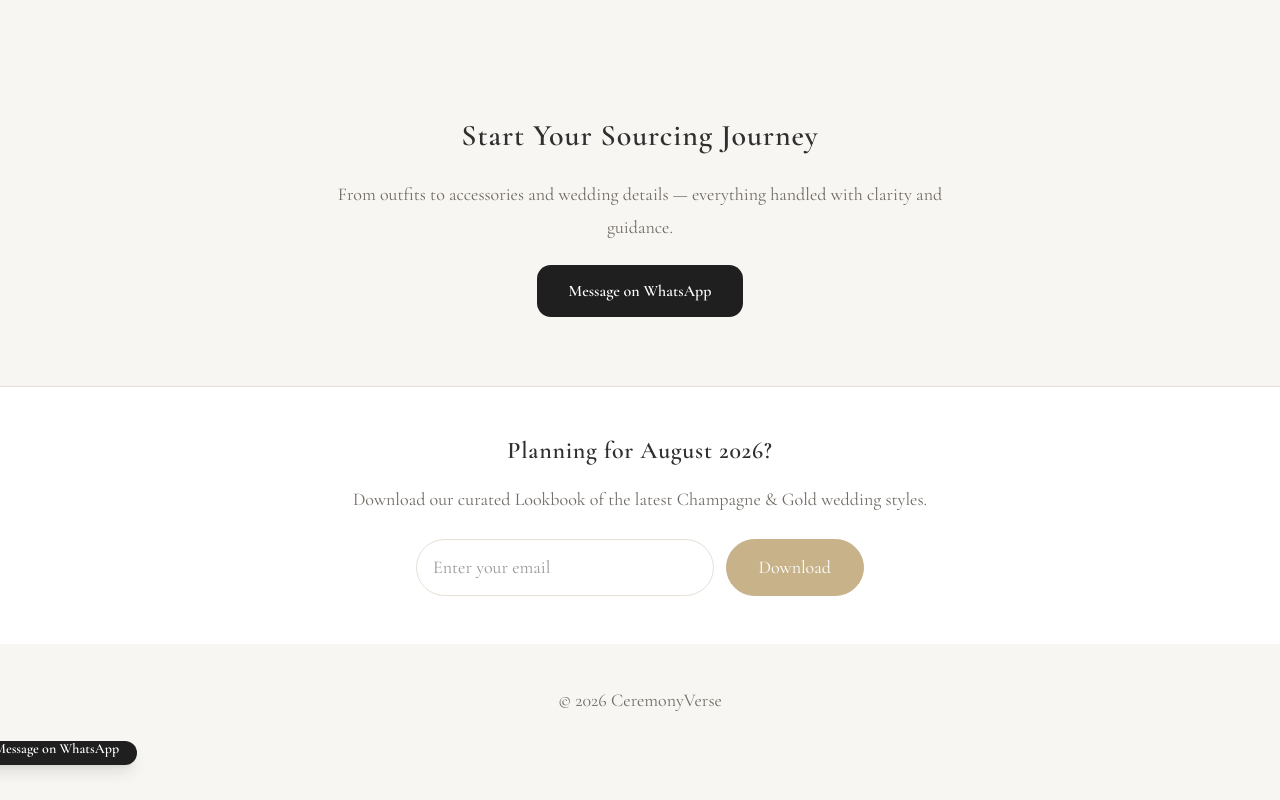
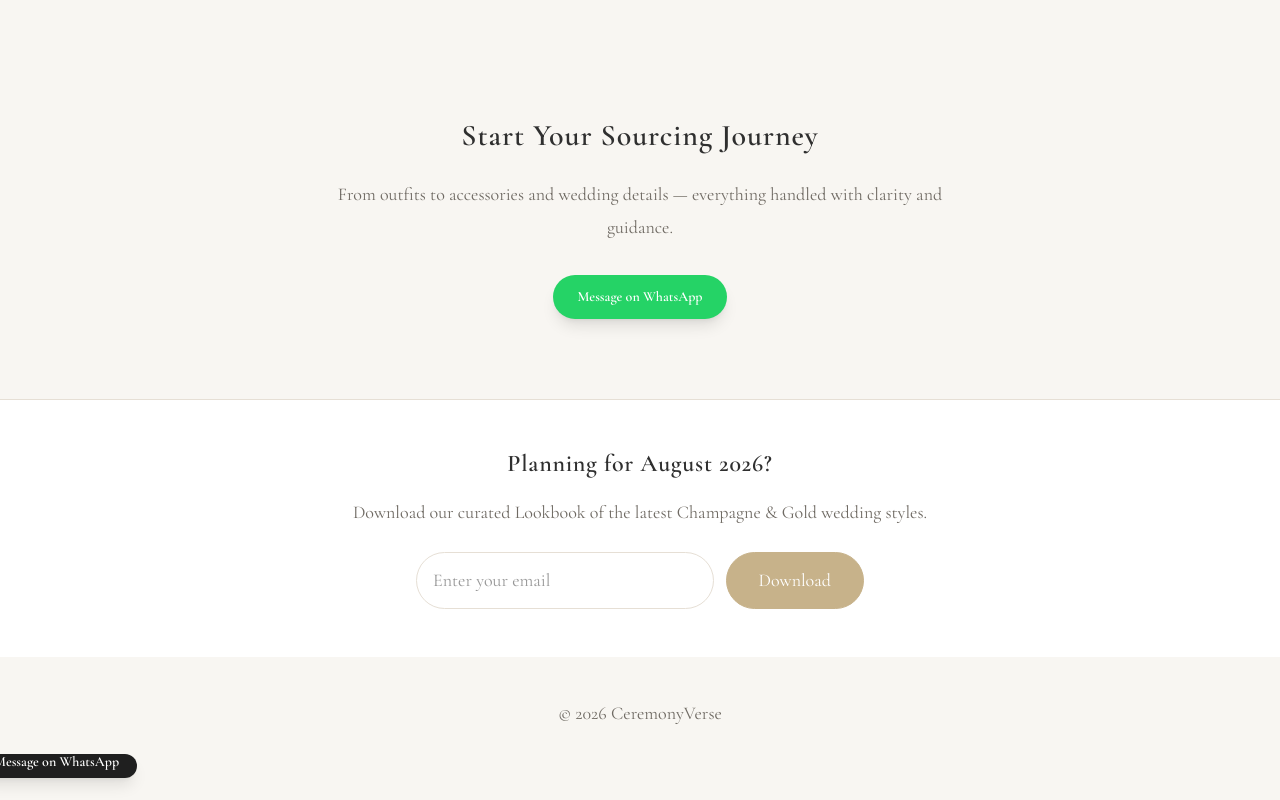
Before and after one commit to leylabernie/v0-ceremony-verse-wedding-concierge, a Next.js app: page / in a window 1280 px wide. Shown: the part 1594-2394 px from the top of the page. Built offline with nearby package versions, Linux system fonts and the light colour scheme; a web font is replaced by a local one.

Commit message:
Update WhatsApp link styling and attributes

```diff
--- a/components/pages/home-page.tsx
+++ b/components/pages/home-page.tsx
@@ -164,12 +164,13 @@ export function HomePage({ onNavigate }: HomePageProps) {
           </p>
 
           <a
-            href="https://wa.me/12153419990?text=Hi%20I%20am%20interested%20in%20Indian%20wedding%20outfit%20sourcing"
-            target="_blank"
-            className="bg-[#1f1f1f] text-white px-8 py-4 rounded-md text-base font-semibold hover:opacity-90 transition"
-          >
-            Message on WhatsApp
-          </a>
+  href="https://wa.me/12153419990?text=Hi%20I%20am%20interested%20in%20Indian%20wedding%20outfit%20sourcing"
+  target="_blank"
+  rel="noopener noreferrer"
+  className="inline-flex items-center justify-center bg-[#25D366] text-white px-6 py-3 rounded-full shadow-lg text-sm font-semibold hover:opacity-90 transition"
+>
+  Message on WhatsApp
+</a>
 
         </div>
       </section>
```
